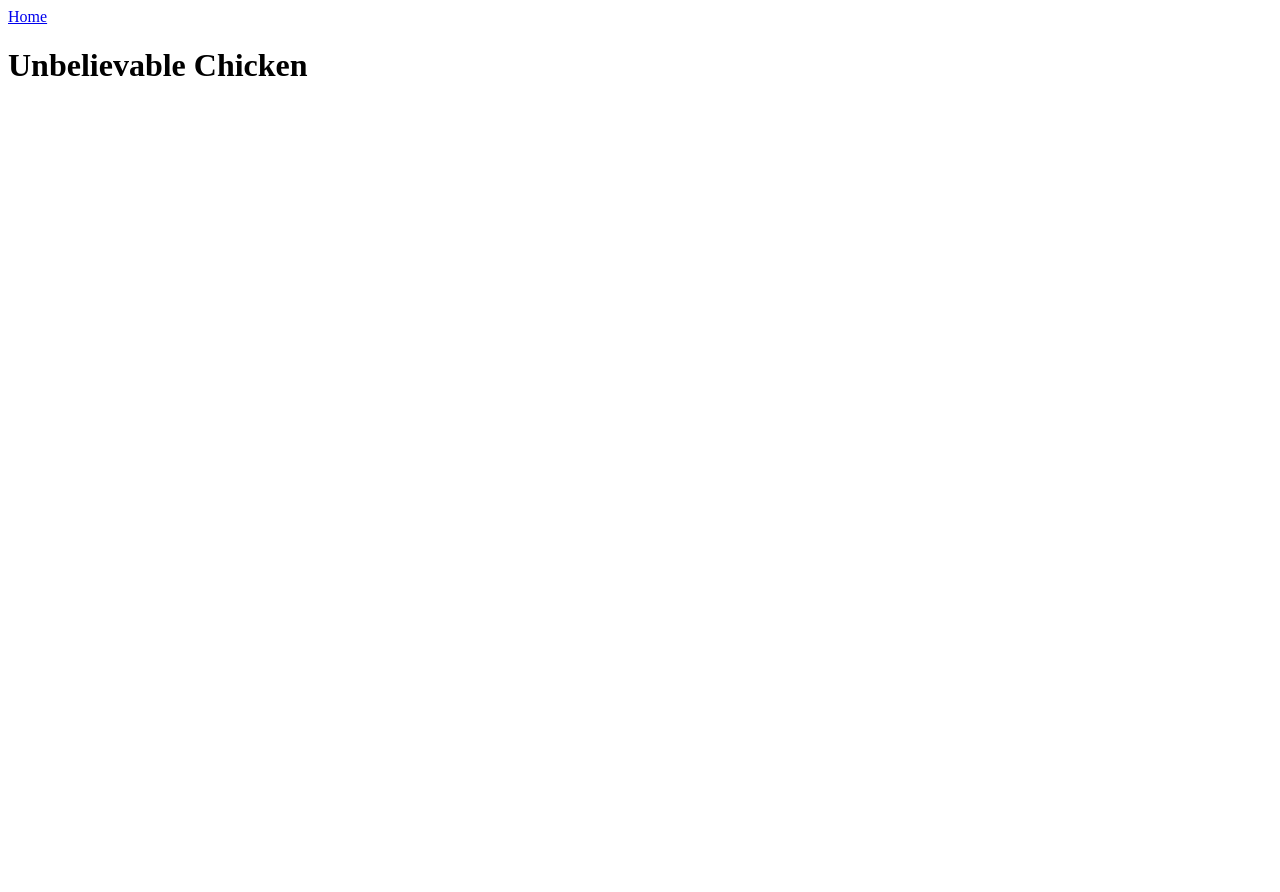
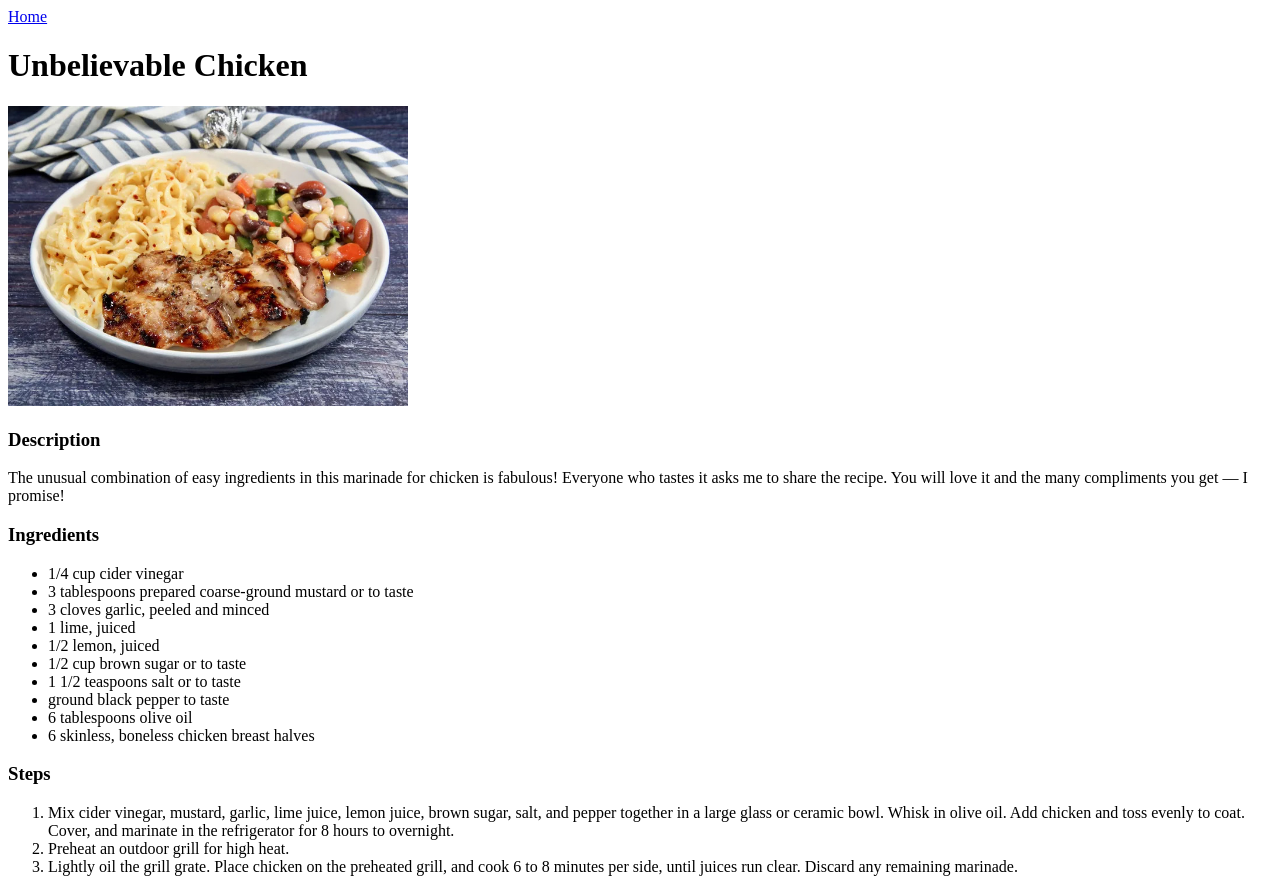
Before and after one commit to mcnizzle02/odin-recipes, a plain HTML site: page recipes/unbelievable-chicken.html in a window 1280 px wide. Before the commit the page ends 800 px from the top, so only its background shows below. Drawn offline with Linux system fonts and the light colour scheme.

Commit message:
added description, ingredients and steps to unbelievable-chicken.html

```diff
--- a/recipes/unbelievable-chicken.html
+++ b/recipes/unbelievable-chicken.html
@@ -8,5 +8,27 @@
 <body>
     <a href="../index.html" target="_self" rel="noreferrer">Home</a>
     <h1>Unbelievable Chicken</h1>
+    <img src="../images/unbelievable_chicken.jpg" alt="A finished dish of Unbelievable Chicken" height="300" width="400">
+    <h3>Description</h3>
+    <p>The unusual combination of easy ingredients in this marinade for chicken is fabulous! Everyone who tastes it asks me to share the recipe. You will love it and the many compliments you get — I promise!</p>
+    <h3>Ingredients</h3>
+    <ul>
+        <li> 1/4 cup cider vinegar</li>
+        <li>3 tablespoons prepared coarse-ground mustard or to taste</li>
+        <li>3 cloves garlic, peeled and minced</li>
+        <li>1 lime, juiced</li>
+        <li>1/2 lemon, juiced</li>
+        <li>1/2 cup brown sugar or to taste</li>
+        <li>1 1/2 teaspoons salt or to taste</li>
+        <li>ground black pepper to taste</li>
+        <li>6 tablespoons olive oil</li>
+        <li>6 skinless, boneless chicken breast halves</li>
+    </ul>
+    <h3>Steps</h3>
+    <ol>
+        <li>Mix cider vinegar, mustard, garlic, lime juice, lemon juice, brown sugar, salt, and pepper together in a large glass or ceramic bowl. Whisk in olive oil. Add chicken and toss evenly to coat. Cover, and marinate in the refrigerator for 8 hours to overnight.</li>
+        <li>Preheat an outdoor grill for high heat.</li>
+        <li>Lightly oil the grill grate. Place chicken on the preheated grill, and cook 6 to 8 minutes per side, until juices run clear. Discard any remaining marinade.</li>
+    </ol>
 </body>
 </html>
```
